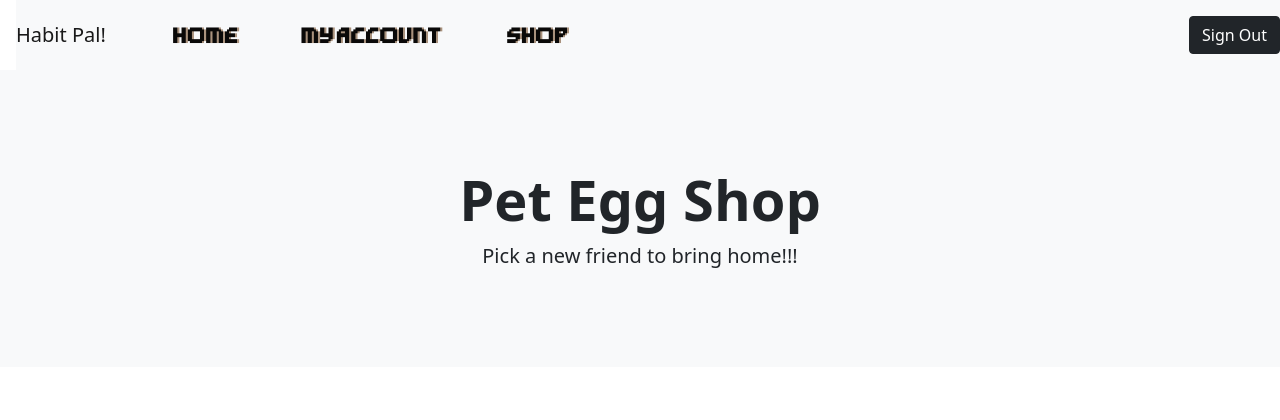
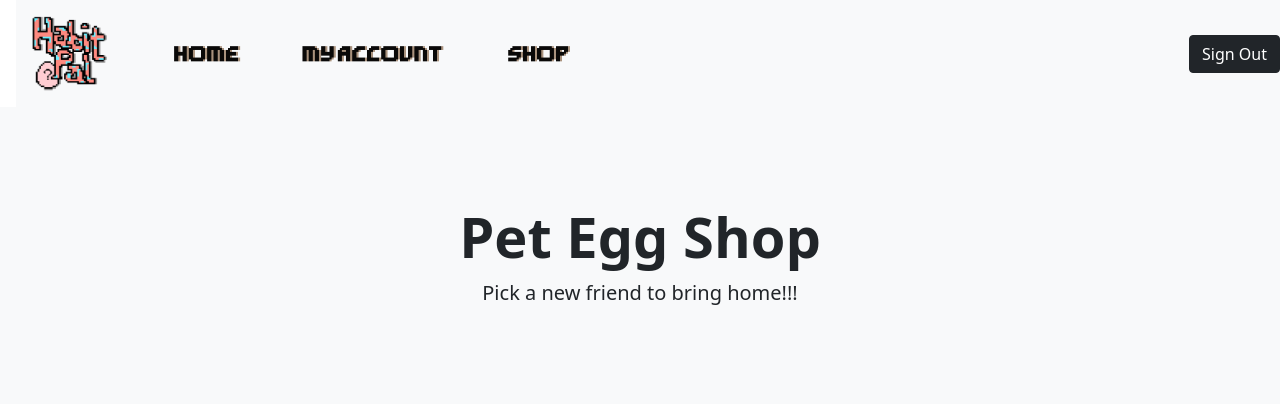
Before and after one commit to benhprentice/HabitPal, a Flask app: page /store in a window 1280 px wide. Shown: the top 420 px of the page. Run offline with Flask 2, Linux system fonts and the light colour scheme.

Commit message:
Logo for header

```diff
--- a/templates/index.html
+++ b/templates/index.html
@@ -15,7 +15,9 @@
   <body>
     <div class="main-container">
         <nav class="navbar navbar-expand-lg navbar-light bg-light">
-            <a class="navbar-brand" href="{{ url_for('welcome') }}">Habit Pal!</a>
+          <a class="nav-link" href="{{ url_for('home') }}">
+            <img src= ../static/button_images/logo.png width="75px" height="75px"/>
+            </a>
             <button class="navbar-toggler" type="button" data-toggle="collapse" data-target="#navbarSupportedContent" aria-controls="navbarSupportedContent" aria-expanded="false" aria-label="Toggle navigation">
               <span class="navbar-toggler-icon"></span>
             </button>
--- a/templates/myaccount.html
+++ b/templates/myaccount.html
@@ -14,7 +14,9 @@
 
 <body>
   <nav class="navbar navbar-expand-lg navbar-dark bg-dark">
-    <a class="navbar-brand" href="{{ url_for('welcome') }}">Habit Pal!</a>
+    <a class="nav-link" href="{{ url_for('home') }}">
+      <img src= ../static/button_images/logo.png width="75px" height="75px"/>
+      </a>
     <button class="navbar-toggler" type="button" data-toggle="collapse" data-target="#navbarSupportedContent"
       aria-controls="navbarSupportedContent" aria-expanded="false" aria-label="Toggle navigation">
       <span class="navbar-toggler-icon"></span>
--- a/templates/store.html
+++ b/templates/store.html
@@ -20,7 +20,9 @@
 
         <!-- Navigation-->
           <nav class="navbar navbar-expand-lg navbar-light bg-light">
-            <a class="navbar-brand" href="{{ url_for('welcome') }}">Habit Pal!</a>
+            <a class="nav-link" href="{{ url_for('home') }}">
+                <img src= ../static/button_images/logo.png width="75px" height="75px"/>
+                </a>
             <button class="navbar-toggler" type="button" data-toggle="collapse" data-target="#navbarSupportedContent" aria-controls="navbarSupportedContent" aria-expanded="false" aria-label="Toggle navigation">
               <span class="navbar-toggler-icon"></span>
             </button>
--- a/templates/welcome.html
+++ b/templates/welcome.html
@@ -16,7 +16,9 @@
 <body>
   <div class="main-container">
     <nav class="navbar navbar-expand-lg navbar-light bg-light">
-      <a class="navbar-brand" href="{{ url_for('welcome') }}">Habit Pal!</a>
+      <a class="nav-link" href="{{ url_for('home') }}">
+        <img src= ../static/button_images/logo.png width="75px" height="75px"/>
+        </a>
       <button class="navbar-toggler" type="button" data-toggle="collapse" data-target="#navbarSupportedContent"
         aria-controls="navbarSupportedContent" aria-expanded="false" aria-label="Toggle navigation">
         <span class="navbar-toggler-icon"></span>
```
Also changed, not shown: db.sqlite, static/button_images/logo.png (renamed from assets/images/logo.png).
